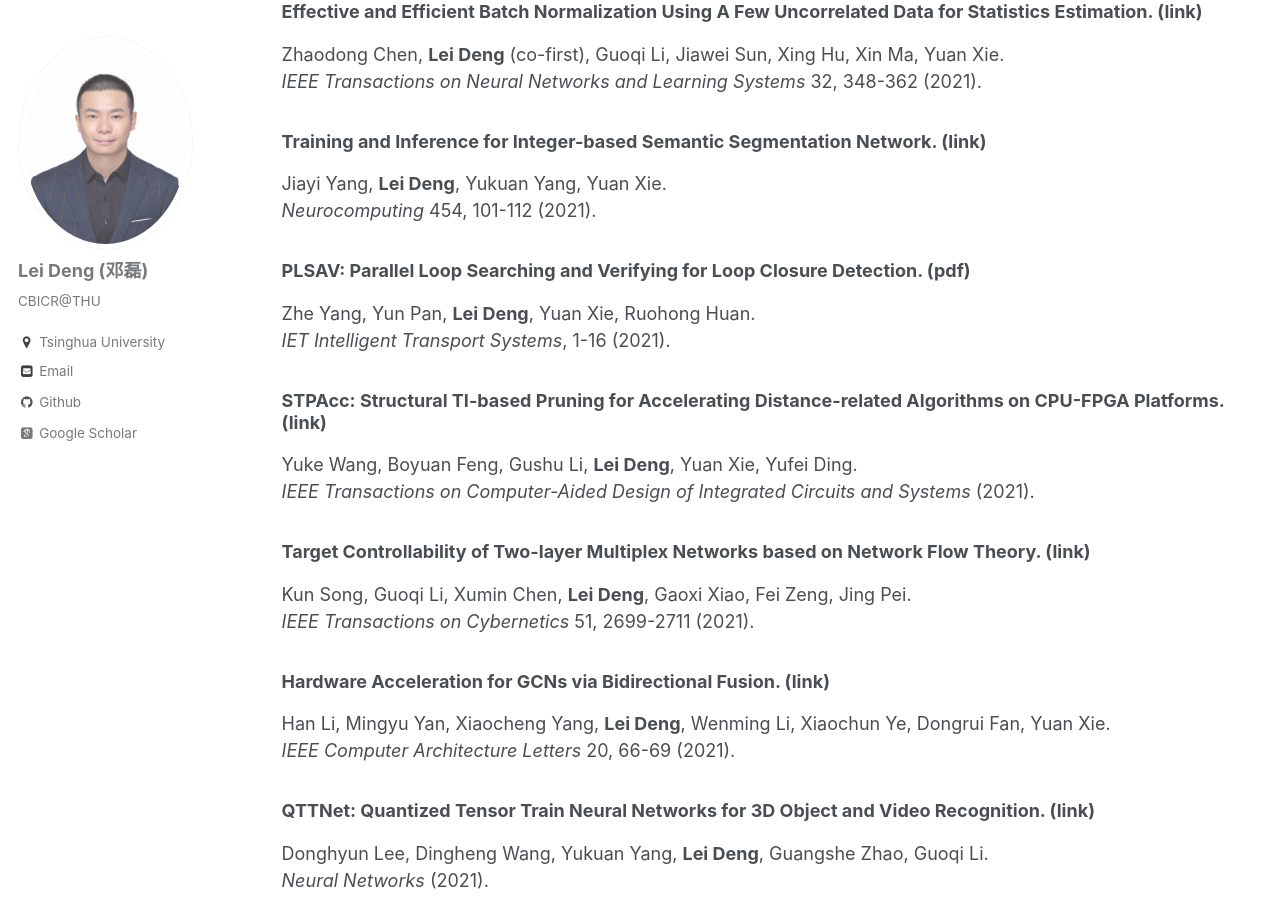
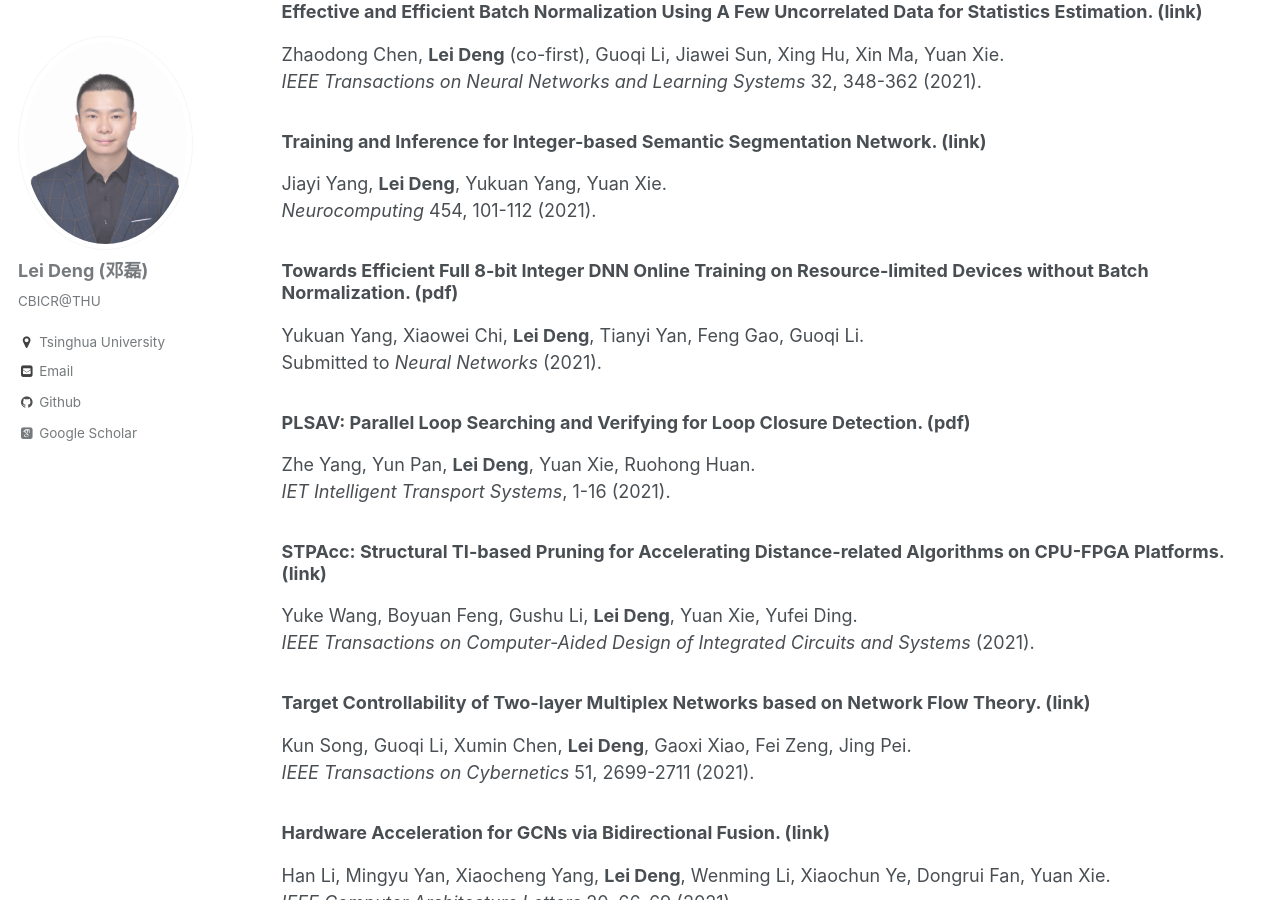
Before and after one commit to dllfei/dllfei.github.io, a Jekyll site: the page built from _pages/publications.md, in a window 1280 px wide and 900 px high, scrolled down 1124 px. Built offline with Jekyll 4.4.1, drawn with Linux system fonts in a browser that asks for light colours; some web fonts are replaced.

Commit message:
Update publications.md

```diff
--- a/_pages/publications.md
+++ b/_pages/publications.md
@@ -39,6 +39,10 @@ Zhaodong Chen, **Lei Deng** (co-first), Guoqi Li, Jiawei Sun, Xing Hu, Xin Ma, Y
 ### Training and Inference for Integer-based Semantic Segmentation Network. ([link](https://www.sciencedirect.com/science/article/pii/S0925231221006974)) <br />
 Jiayi Yang, **Lei Deng**, Yukuan Yang, Yuan Xie. <br />
 *Neurocomputing* 454, 101-112 (2021).
+
+### Towards Efficient Full 8-bit Integer DNN Online Training on Resource-limited Devices without Batch Normalization. ([pdf](https://arxiv.org/pdf/2105.13890.pdf)) <br />
+Yukuan Yang, Xiaowei Chi, **Lei Deng**, Tianyi Yan, Feng Gao, Guoqi Li. <br />
+Submitted to *Neural Networks* (2021).
 
 ### PLSAV: Parallel Loop Searching and Verifying for Loop Closure Detection. ([pdf](https://ietresearch.onlinelibrary.wiley.com/doi/epdf/10.1049/itr2.12054)) <br />
 Zhe Yang, Yun Pan, **Lei Deng**, Yuan Xie, Ruohong Huan. <br />
```
